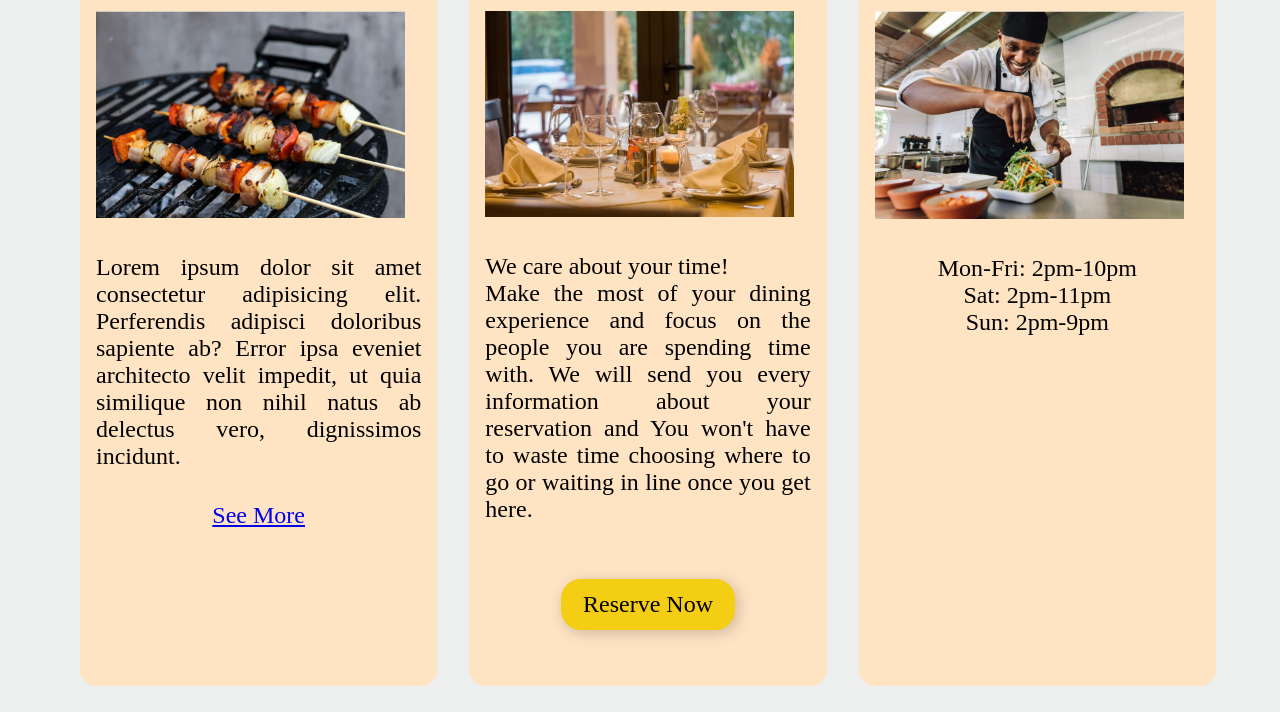
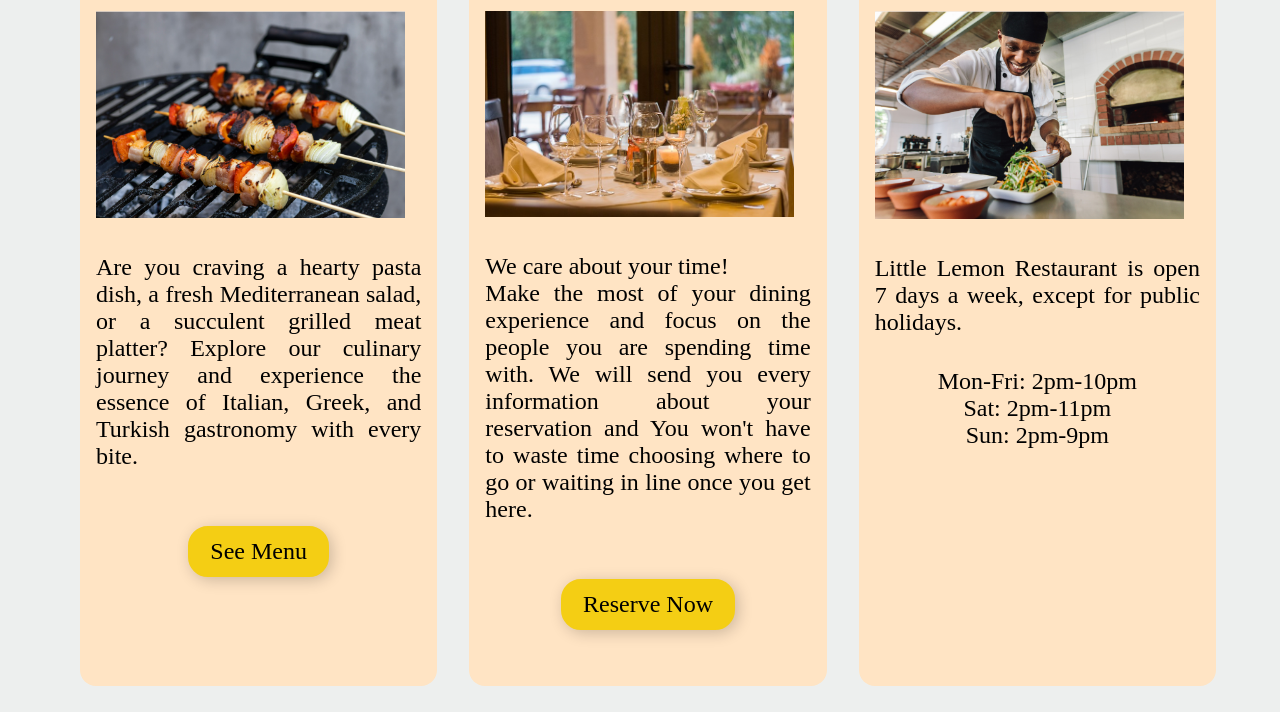
Before and after one commit to Assekops/Little-Lemon, a plain HTML site: page index.html in a window 1280 px wide. Shown: the part 604-1316 px from the top of the page. Drawn offline with Linux system fonts and the light colour scheme; a web font is replaced by a local one.

Commit message:
button style

```diff
--- a/index.html
+++ b/index.html
@@ -50,13 +50,14 @@
           <h2>Our New Menu</h2>
           <img src="img/new menu.png" />
           <p>
-            Lorem ipsum dolor sit amet consectetur adipisicing elit. Perferendis
-            adipisci doloribus sapiente ab? Error ipsa eveniet architecto velit
-            impedit, ut quia similique non nihil natus ab delectus vero,
-            dignissimos incidunt.
+            <!-- Our menu offers something to suit every taste and occasion. -->
+            Are you craving a hearty pasta dish, a fresh Mediterranean salad, or
+            a succulent grilled meat platter? Explore our culinary journey and
+            experience the essence of Italian, Greek, and Turkish gastronomy
+            with every bite.
           </p>
           <ul>
-            <li><a href="index.html">See More</a></li>
+            <li><a href="#" class="button-link">See Menu</a></li>
           </ul>
         </article>
         <article>
@@ -77,10 +78,8 @@
           <h2>Opening Hours</h2>
           <img src="img/open hours.png" alt="" />
           <p>
-            <!-- Lorem ipsum dolor sit amet consectetur adipisicing elit. Perferendis
-            adipisci doloribus sapiente ab? Error ipsa eveniet architecto velit
-            impedit, ut quia similique non nihil natus ab delectus vero,
-            dignissimos incidunt. -->
+            Little Lemon Restaurant is open 7 days a week, except for public
+            holidays.
           </p>
           <ul>
             <li>Mon-Fri: 2pm-10pm</li>
--- a/styles.css
+++ b/styles.css
@@ -168,16 +168,17 @@ article:hover {
   box-shadow: 3px 3px 15px rgba(0, 0, 0, 0.2);
   text-decoration: none;
   border-radius: 20px; /* Rounded corners */
-  border: 2px solid #f4ce14; /* Button border */
-  transition: background-color 0.3s, color 0.3s, border-color 0.3s; /* Smooth transition */
+  border: 2px solid #f4ce14;
+  transition: background-color 0.3s, color 0.3s, border-color 0.3s;
   margin: 1em;
 }
 
 .button-link:hover {
-  background-color: #e0b807; /* Hover background color */
-  border-color: #e0b807; /* Hover border color */
+  background-color: #e0b807;
+  border-color: #e0b807;
 }
 /* article button */
+
 /* footer original*/
 footer {
   display: flex;
```
